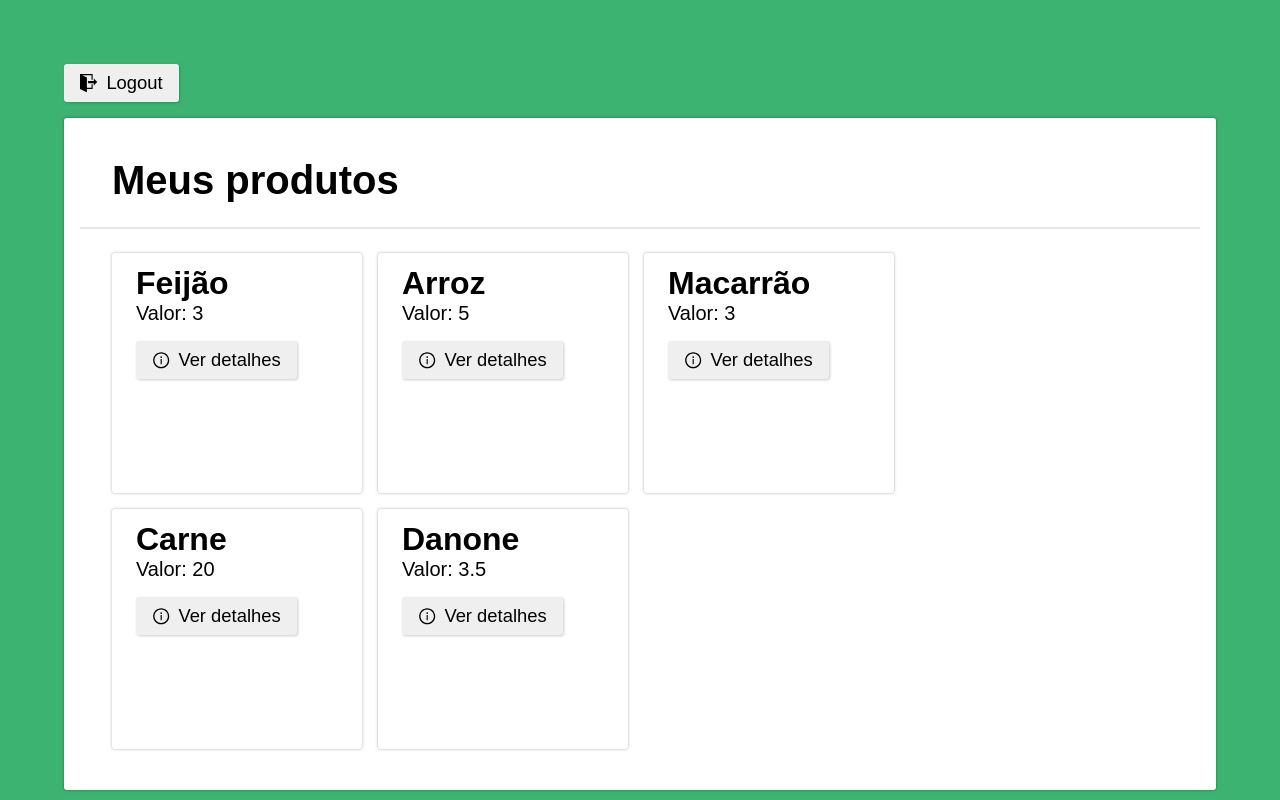
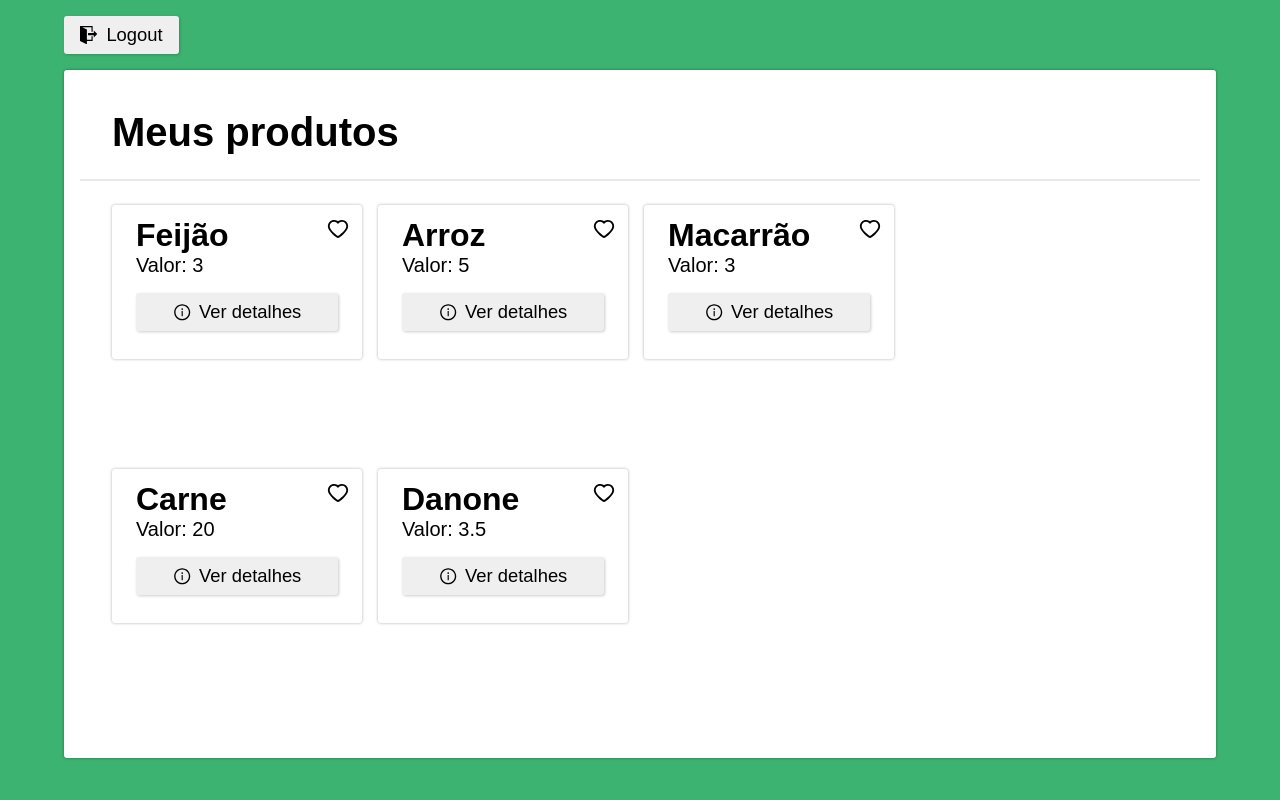
Before and after one commit to felipesantoos/login-to-products, a React (Create React App) app: page /products in a window 1280 px wide. Both pictures are taken after typing "Sample", "Sample123" into the empty fields and a click on the button "Entrar". Built offline with nearby package versions, Linux system fonts and the light colour scheme.

Commit message:
Add logout and favorite feature

```diff
--- a/src/ui/contexts/AuthContext.tsx
+++ b/src/ui/contexts/AuthContext.tsx
@@ -24,15 +24,17 @@ function AuthProvider({ children }: AuthProviderProps) {
 
         if (userCached !== null) {
             setData(JSON.parse(userCached));
+        }
+    }, []);
 
-            if (appHistory.location.pathname === "/login") {
-                appHistory.push("/products");
-            }
-        } else if (appHistory.location.pathname !== "/login") {
+    useEffect(() => {
+        if (data && appHistory.location.pathname === "/login") {
+            appHistory.push("/products");
+        } else if (!data && appHistory.location.pathname !== "/login") {
             appHistory.push("/login");
         }
         // eslint-disable-next-line
-    }, []);
+    }, [data]);
 
     function login(credentials: AuthCredentialsDTO): boolean {
         if (credentials.username.length !== 0 && credentials.password.length >= 8) {
@@ -55,7 +57,7 @@ function AuthProvider({ children }: AuthProviderProps) {
 
     function logout() {
         localStorage.removeItem("user");
-        appHistory.push("/login");
+        setData(undefined);
     }
 
     return (
--- a/src/ui/contexts/ProductsContext.tsx
+++ b/src/ui/contexts/ProductsContext.tsx
@@ -51,9 +51,11 @@ function ProductsProvider({ children }: ProductsProviderProps) {
     function favoriteProduct(id: number) {
         const exists = favoritedProducts.indexOf(id) >= 0;
 
-        if (exists) return;
-
-        setFavoritedProducts((state) => [...state, id]);
+        if (exists) {
+            setFavoritedProducts(favoritedProducts.filter(item => item !== id));
+        } else {
+            setFavoritedProducts((state) => [...state, id]);
+        }
     }
 
     return (
--- a/src/ui/pages/ProductDetailsPage.tsx
+++ b/src/ui/pages/ProductDetailsPage.tsx
@@ -1,14 +1,44 @@
 import { useHistory } from "react-router-dom";
+import { useContext } from "react";
 import { IoArrowBack } from "react-icons/io5";
+import { AiFillHeart, AiOutlineHeart } from "react-icons/ai";
+
+import { ProductsContext } from "../contexts/ProductsContext";
 
 import Button from "../components/Button";
 import Product from "../../core/models/Product";
 
-import styles from "../styles/pages/ProductDetaisPage.module.scss";
+import styles from "../styles/pages/ProductDetaisPage.module.scss"
+import LoginPage from "./LoginPage";
 
 function ProductDetaisPage() {
     const appHistory = useHistory();
     const product = appHistory.location.state as Product;
+    const productsContext = useContext(ProductsContext);
+
+    if (!product) return (<LoginPage />);
+
+    let favoriteComponent;
+
+    function handleFavoriteProduct() {
+        productsContext.favoriteProduct(product.id);
+    }
+
+
+    if (productsContext.favoritedProducts) {
+        if (productsContext.favoritedProducts.indexOf(product.id) >= 0) {
+            favoriteComponent = (
+                <AiFillHeart
+                    className={styles.aiFillHeart}
+                    onClick={() => handleFavoriteProduct()}
+                />
+            );
+        } else {
+            favoriteComponent = (
+                <AiOutlineHeart onClick={() => handleFavoriteProduct()} />
+            );
+        }
+    }
 
     return (
         <div className={styles.container}>
@@ -17,6 +47,9 @@ function ProductDetaisPage() {
                 Voltar
             </Button>
             <div className={styles.content}>
+                <div className={styles.favoriteAction}>
+                    {favoriteComponent}
+                </div>
                 <h1>{product.name}</h1>
                 <span>Valor: {product.value}</span>
             </div>
--- a/src/ui/pages/ProductsPage.tsx
+++ b/src/ui/pages/ProductsPage.tsx
@@ -1,8 +1,10 @@
-import { useContext, useEffect, useState } from "react";
+import { useContext, useEffect } from "react";
 import { useHistory } from "react-router-dom";
 
 import { AiOutlineInfoCircle } from "react-icons/ai";
 import { ImExit } from "react-icons/im";
+import { AiOutlineHeart } from "react-icons/ai";
+import { AiFillHeart } from "react-icons/ai";
 
 import { AuthContext } from "../contexts/AuthContext";
 import { ProductsContext } from "../contexts/ProductsContext";
@@ -20,19 +22,20 @@ function ProductsPage() {
 
     useEffect(() => {
         productsContext.fetch();
+        // eslint-disable-next-line
     }, []);
 
     function redirectToProductDetails(item: Product) {
         appHistory.push(`/products/${item.id}`, item);
     }
 
-    function logout() {
-        authContext.logout();
+    function handleFavoriteProduct(item: Product) {
+        productsContext.favoriteProduct(item.id);
     }
 
     return (
         <div className={styles.container}>
-            <Button onClick={logout}>
+            <Button onClick={authContext.logout}>
                 <ImExit />
                 Logout
             </Button>
@@ -42,8 +45,29 @@ function ProductsPage() {
                 </header>
                 <main>
                     {productsContext.data?.map((item) => {
+                        const exists = (productsContext.favoritedProducts?.indexOf(item.id) ?? -1) >= 0;
+
+                        let favoriteComponent;
+
+                        if (exists) {
+                            favoriteComponent = (
+                                <AiFillHeart className={styles.aiFillHeart}
+                                    onClick={() => handleFavoriteProduct(item)}
+                                />
+                            );
+                        } else {
+                            favoriteComponent = (
+                                <AiOutlineHeart
+                                    onClick={() => handleFavoriteProduct(item)}
+                                />
+                            );
+                        }
+
                         return (
                             <div key={item.id} className={styles.card}>
+                                <div className={styles.favoriteAction}>
+                                    {favoriteComponent}
+                                </div>
                                 <h3>{item.name}</h3>
                                 <span>Valor: {item.value}</span>
                                 <Button onClick={() => redirectToProductDetails(item)}>
--- a/src/ui/styles/pages/ProductDetaisPage.module.scss
+++ b/src/ui/styles/pages/ProductDetaisPage.module.scss
@@ -17,6 +17,22 @@
         background-color: white;
         border-radius: 3px;
 
+        position: relative;
+
+        .favoriteAction {
+            position: absolute;
+            top: 0.75rem;
+            right: 0.75rem;
+
+            font-size: 1.5rem;
+
+            cursor: pointer;
+
+            .aiFillHeart {
+                color: crimson;
+            }
+        }
+
         h1 {
             font-size: 3rem;
         }
--- a/src/ui/styles/pages/ProductsPage.module.scss
+++ b/src/ui/styles/pages/ProductsPage.module.scss
@@ -1,10 +1,10 @@
 .container {
     height: 100%;
-    padding: 4rem;
+    padding: 1rem 4rem 6rem;
 
     background-color: mediumseagreen;
 
-    button {
+    > button {
         max-width: max-content;
 
         margin-bottom: 1rem;
@@ -43,15 +43,35 @@
 
             .card {
                 min-width: 250px;
+                height: max-content;
 
                 margin-bottom: 1rem;
                 padding: 0.75rem 1.5rem;
+
+                display: flex;
+                flex-direction: column;
+                position: relative;
 
                 border-radius: 3px;
                 box-shadow: 0 0 3px rgba(158, 150, 150, 0.8);
 
                 &:not(:last-of-type) {
                     margin-right: 1rem;
+                }
+
+                .favoriteAction {
+                    position: absolute;
+                    top: 0.75rem;
+                    right: 0.75rem;
+
+                    svg {
+                        font-size: 1.5rem;
+                        cursor: pointer;
+                    }
+
+                    .aiFillHeart {
+                        fill: crimson;
+                    }
                 }
 
                 h3 {
@@ -63,7 +83,8 @@
                 }
 
                 button {
-                    margin-top: 1rem;
+                    width: auto;
+                    margin: 1rem 0;
                 }
             }
         }
```
